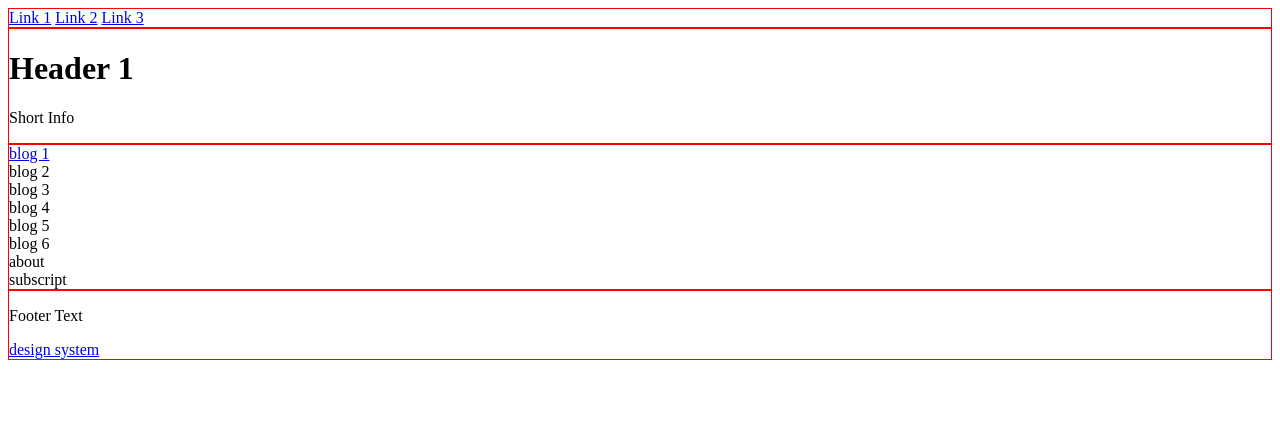
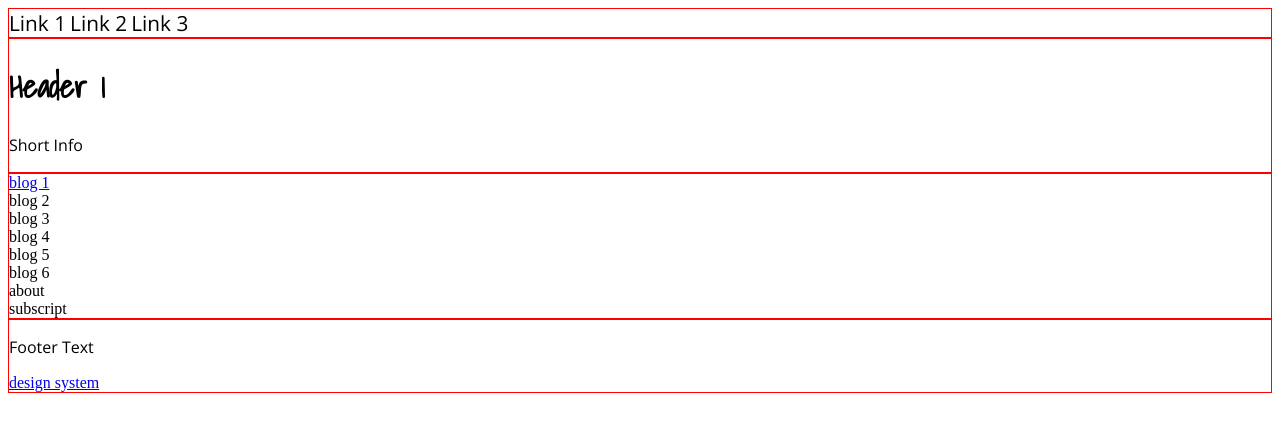
Before and after one commit to CryptoNari/personal-blog-website, a plain HTML site: page index.html in a window 1280 px wide. Drawn offline with nearby package versions, Linux system fonts and the light colour scheme.

Commit message:
feat: Add some web fonts
Added Google Web Fonts. Tested with common elements.

```diff
--- a/css/typo.css
+++ b/css/typo.css
@@ -0,0 +1,19 @@
+@import url("https:fonts.googleapis.com/css?family=Open+Sans");
+@import url("https:fonts.googleapis.com/css?family=Shadows+Into+Light");
+
+p{
+    font-family: "Open Sans", serif;
+}
+
+h1{
+    font-family: "Shadows Into Light", serif;
+}
+
+.nav-link{
+    text-decoration: none;
+    font-family: "Open Sans", serif;
+    text-align: center;
+    font-size: 1.3em;
+    font-weight: 200;
+    color: black;
+}
--- a/index.html
+++ b/index.html
@@ -9,9 +9,10 @@
     <body>
         <nav class="navbar">
             <div class="nav-container">
-                <a href="#">Link 1</a>
-                <a href="#">Link 2</a>
-                <a href="#">Link 3</a>
+                <a href="#" class="nav-link"></a>
+                <a href="#" class="nav-link">Link 1</a>
+                <a href="#" class="nav-link">Link 2</a>
+                <a href="#" class="nav-link">Link 3</a>
             </div>
         </nav>
         <header class="header-area">
```
Also changed, not shown: html/blogpost.html (+3 -3 lines).
